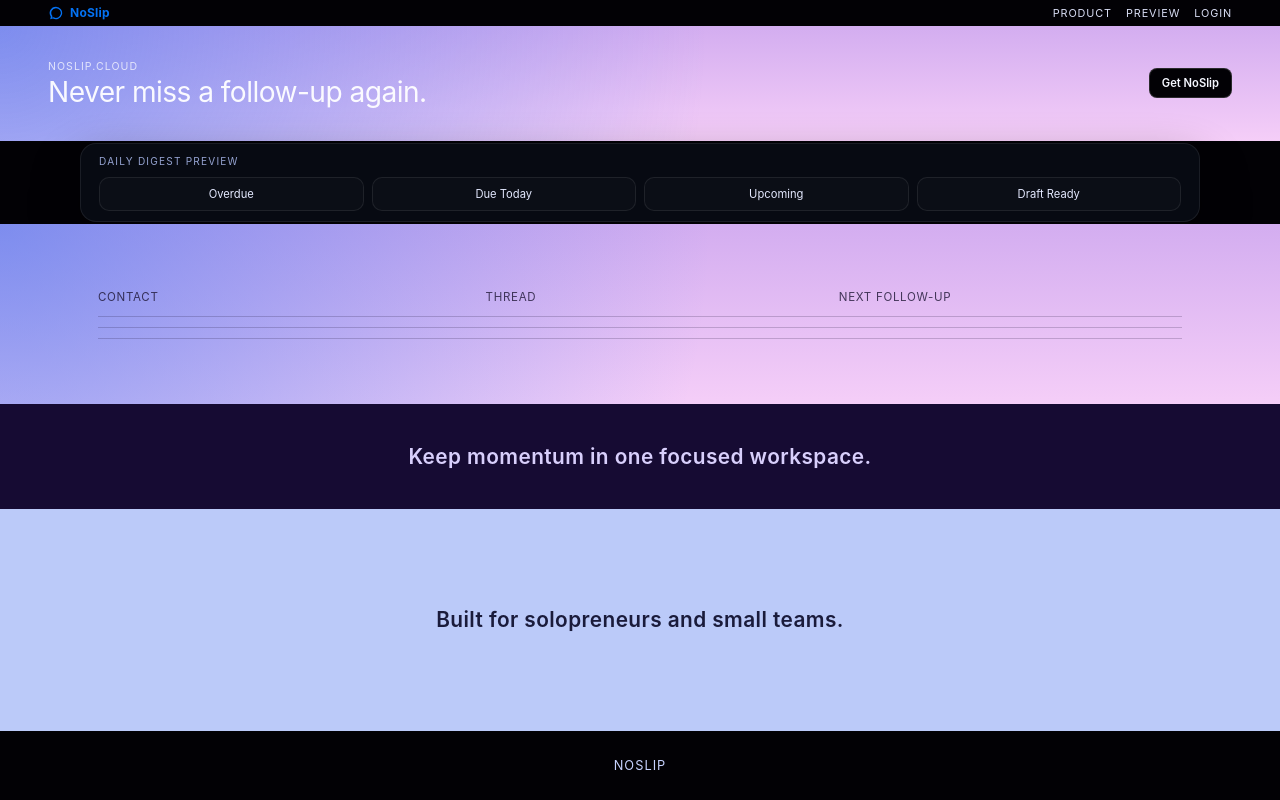
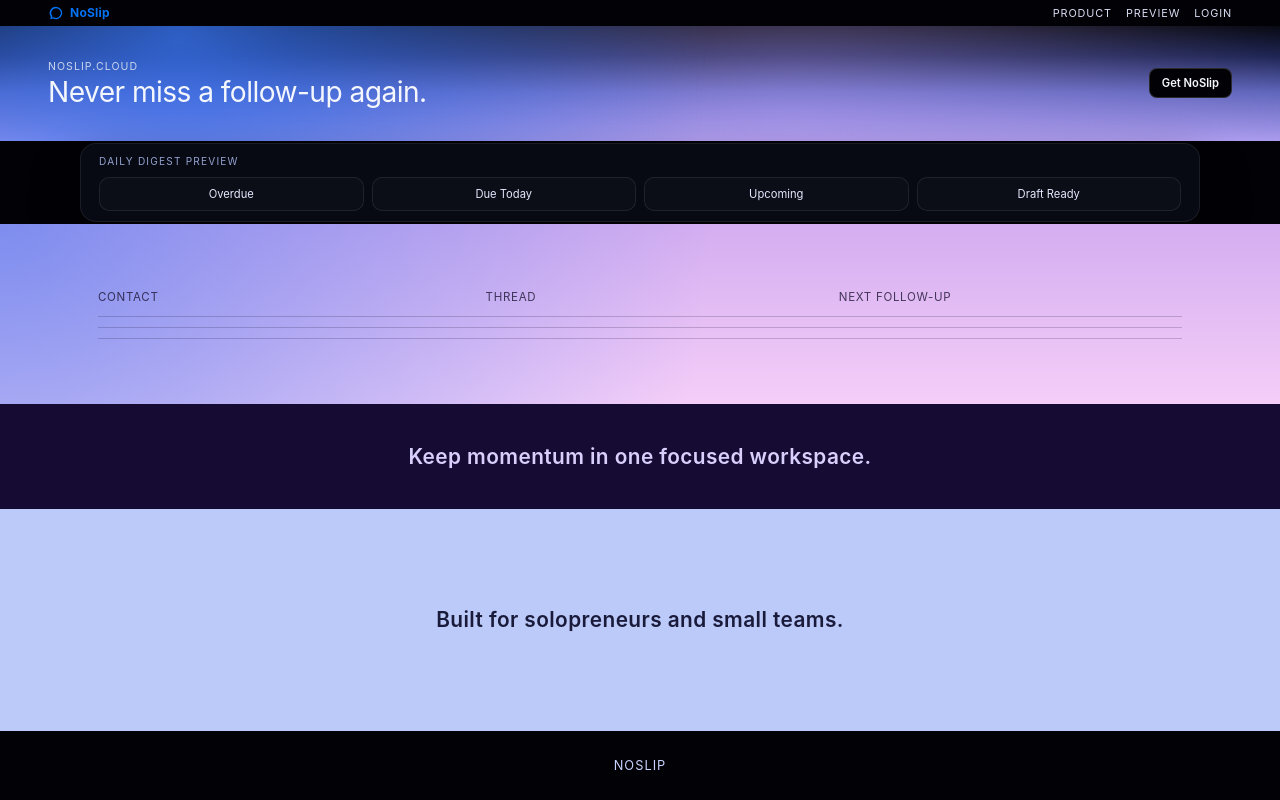
Before and after one commit to agneliutkiene/follow-up-OS, a Next.js app: page / in a window 1280 px wide. Built offline with nearby package versions, Linux system fonts and the light colour scheme.

Commit message:
style: tune top hero colors to match attached reference

```diff
--- a/src/app/page.module.css
+++ b/src/app/page.module.css
@@ -27,8 +27,9 @@
 .pinkA {
   flex: 0 0 14.38%;
   background:
-    radial-gradient(circle at top left, rgba(55, 114, 237, 0.55) 0%, rgba(55, 114, 237, 0) 55%),
-    linear-gradient(180deg, #d3adf0 0%, #f5cef8 100%);
+    radial-gradient(circle at 14% 8%, rgba(55, 114, 237, 0.8) 0%, rgba(55, 114, 237, 0) 48%),
+    radial-gradient(circle at 62% 88%, rgba(202, 171, 255, 0.35) 0%, rgba(202, 171, 255, 0) 64%),
+    linear-gradient(180deg, #05070f 0%, #1c2350 26%, #5f66bc 58%, #aa9bed 100%);
   align-items: center;
 }
 
```
